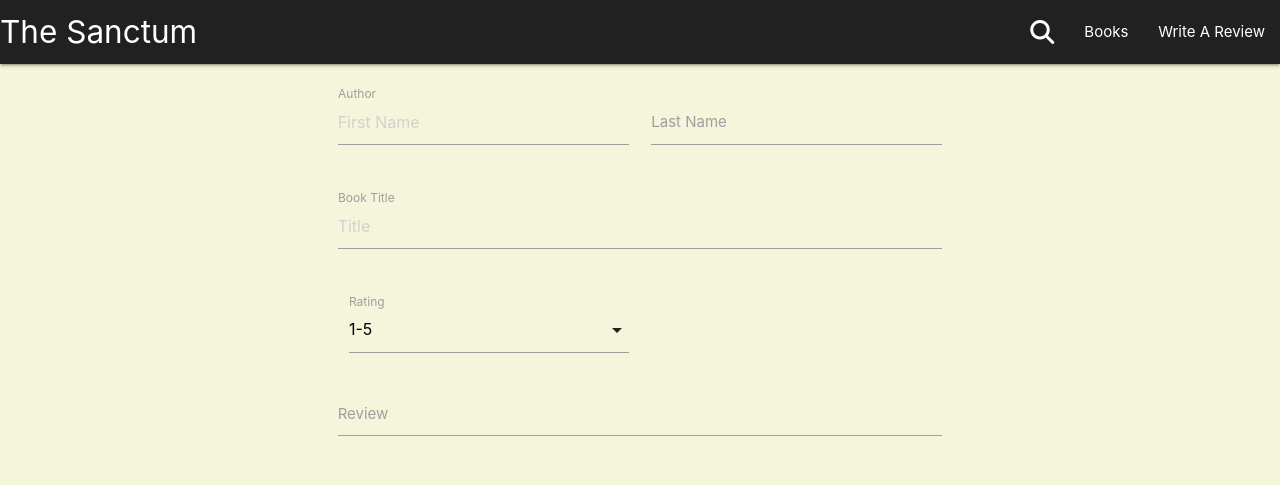
After one commit to Charlie-Walsh/milestone-3, a Flask app: page /review in a window 1280 px wide. The commit adds this page. Shown: the top 485 px of the page. Run offline with Flask 2, Linux system fonts and the light colour scheme; some libraries are stand-ins or nearby versions.

Commit message:
Review form added

```diff
--- a/sanctum/static/css/style.css
+++ b/sanctum/static/css/style.css
@@ -1,3 +1,7 @@
 body {
     background-color: beige;
 }
+
+#review-form {
+    margin-top: 20px;
+}
--- a/sanctum/static/js/script.js
+++ b/sanctum/static/js/script.js
@@ -0,0 +1,8 @@
+document.addEventListener('DOMContentLoaded', function() {
+    let sidenav = document.querySelectorAll('.sidenav');
+    instances = M.Sidenav.init(sidenav);
+
+
+    let stars = document.querySelectorAll('select');
+    instances = M.FormSelect.init(stars);
+  });
--- /dev/null
+++ b/sanctum/templates/books.html
@@ -0,0 +1,4 @@
+{% extends 'base.html' %}
+{% block content %}
+
+{% endblock %}
--- /dev/null
+++ b/sanctum/templates/review.html
@@ -0,0 +1,43 @@
+{% extends 'base.html' %}
+{% block content %}
+
+<div class="container" id="review-form">
+  <div class="row">
+    <form class="col s12" method="POST" action="">
+      <div class="row">
+        <div class="input-field col s6">
+          <input placeholder="First Name" id="author_fname" name="author_fname" type="text" class="validate">
+          <label for="author_fname">Author</label>
+        </div>
+        <div class="input-field col s6">
+          <input id="author_lname" name="author_lname" type="text" class="validate">
+          <label for="author_lname">Last Name</label>
+        </div>
+      </div>
+      <div class="row">
+        <div class="input-field col s12">
+          <input placeholder="Title" id="book_title" type="text" class="validate">
+          <label for="book_title">Book Title</label>
+        </div>
+      </div>
+      <div class="input-field col s6">
+        <select>
+          <option value="" disabled selected>1-5</option>
+          <option value="1" name="rating">1</option>
+          <option value="2" name="rating">2</i></option>
+          <option value="3" name="rating">3</option>
+          <option value="4" name="rating">4</i></option>
+          <option value="5" name="rating">5</i></option>
+        </select>
+        <label>Rating</label>
+      </div>
+      <div class="row">
+        <div class="input-field col s12">
+          <textarea id="review" name="review"class="materialize-textarea"></textarea>
+          <label for="review">Review</label>
+        </div>
+      </div>
+    </form>
+  </div>
+</div>
+{% endblock %}
```
Also changed, not shown: sanctum/static/js/search.html (added, +12 -0 lines).
